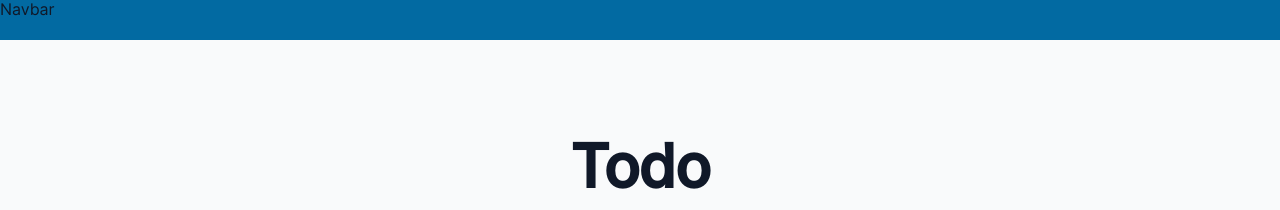
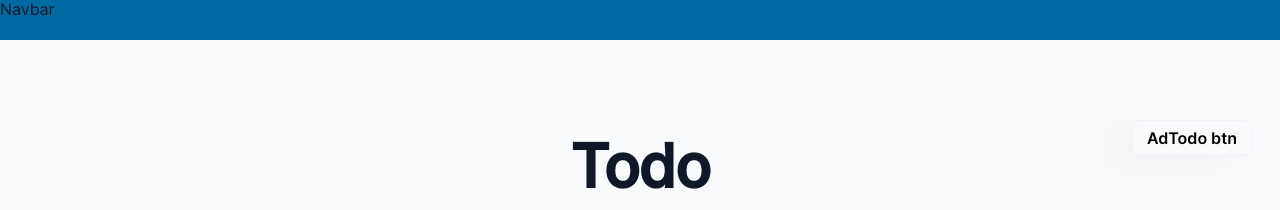
Before and after one commit to RunyShark/TodoList, a React (Vite) app in the folder frontend/: page / in a window 1280 px wide. Shown: the top 210 px of the page. Built offline with nearby package versions, Linux system fonts and the light colour scheme.

Commit message:
ButtonCreateTodo

```diff
--- a/frontend/src/components/Molecules/ColTodo/index.tsx
+++ b/frontend/src/components/Molecules/ColTodo/index.tsx
@@ -22,13 +22,13 @@ export const ColTodo: FC<ColTodo> = ({ title, todo, col }) => {
     dispatch(accommodateTasks());
   };
   return (
-    <div className="todoSection__col">
+    <div
+      className="todoSection__col"
+      onDragOver={(evt) => evt.preventDefault()}
+      onDrop={(event) => onDrop(event, col)}
+    >
       <h4>{title}</h4>
-      <div
-        className="todoSection__containerTodo"
-        onDragOver={(evt) => evt.preventDefault()}
-        onDrop={(event) => onDrop(event, col)}
-      >
+      <div className="todoSection__containerTodo">
         {todo.map((todo) => (
           <TodoItem key={todo.id} {...todo} />
         ))}
--- a/frontend/src/components/Template/Layout/MainLayout.tsx
+++ b/frontend/src/components/Template/Layout/MainLayout.tsx
@@ -10,7 +10,7 @@ export const MainLayout: FC<MainLayout> = ({ children }) => (
   <div style={{ position: 'relative' }}>
     <Navbar />
     <div className="spacing mainLayout">{children}</div>
-    <Button>AdTodo btn</Button>
+    <Button className="mainLayout__addTodo">AdTodo btn</Button>
     <Footer />
   </div>
 );
--- a/frontend/src/style/components/Molecules/TodoSection/_todoSection.scss
+++ b/frontend/src/style/components/Molecules/TodoSection/_todoSection.scss
@@ -18,7 +18,7 @@
     flex-direction: column;
     background: var(--coolBackground);
     width: 100%;
-    min-height: 10rem;
+    min-height: 30rem;
     padding: 2.4rem 1.2rem;
     border-radius: 0.8rem;
     box-shadow: 0 8px 16px rgba(#333, 0.1);
--- a/frontend/src/style/components/Template/_mainLayout.scss
+++ b/frontend/src/style/components/Template/_mainLayout.scss
@@ -1,3 +1,9 @@
 .mainLayout {
   min-height: calc(100vh - 5vh);
+
+  &__addTodo {
+    position: fixed;
+    top: 12rem;
+    right: 2.8rem;
+  }
 }
```
